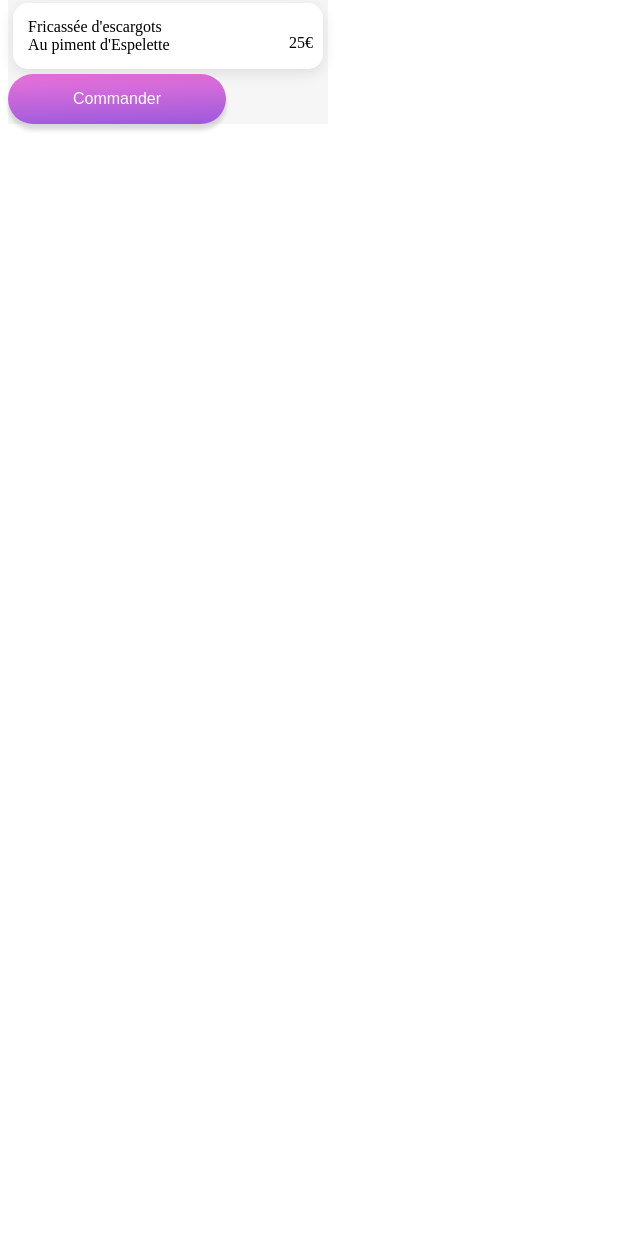
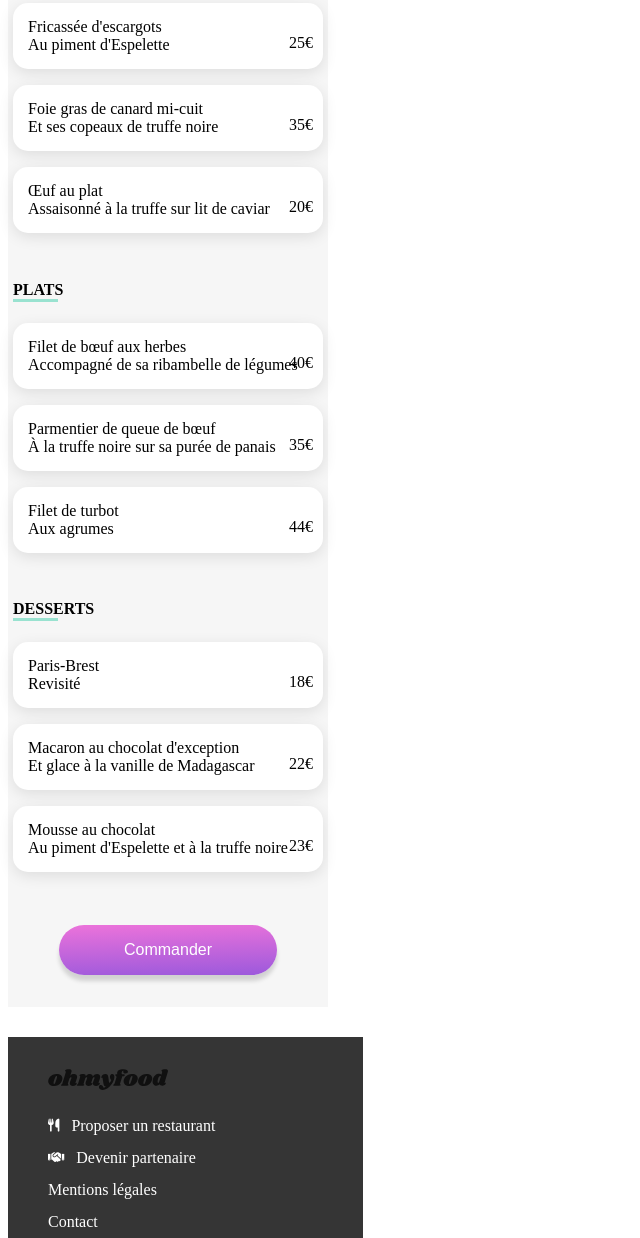
Before and after one commit to Vanessa-Peixoto/ohmyfood, a plain HTML site: page restau1.html in a window 1280 px wide. Shown: the part 389-1627 px from the top of the page, without its empty margins (0-640 px from the left). Before the commit the page ends 800 px from the top, so only its background shows below. Drawn offline with Linux system fonts and the light colour scheme.

Commit message:
finish restau page 1

```diff
--- a/restau1.html
+++ b/restau1.html
@@ -39,19 +39,104 @@
                 </article>
             </a>
 
+            <a href="#">
+                <article class="container-menu">
+                    <p>Foie gras de canard mi-cuit</p>
+                    <p>Et ses copeaux de truffe noire</p>
+                    <p class="price">35€</p>
+                </article>
+            </a>
 
+            <a href="#">
+                <article class="container-menu">
+                    <p>Œuf au plat</p>
+                    <p>Assaisonné à la truffe sur lit de caviar</p>
+                    <p class="price">20€</p>
+                </article>
+            </a>
         </section>
 
+        <section class="container-section">
+            <h4>Plats</h4>
 
-        <section></section>
-        <section></section>
+            <a href="#">
+                <article class="container-menu">
+                    <p>Filet de bœuf aux herbes</p>
+                    <p>Accompagné de sa ribambelle de légumes</p>
+                    <p class="price">40€</p>
+                </article>
+            </a>
 
-        <button class="btn">Commander</button>
+            <a href="#">
+                <article class="container-menu">
+                    <p>Parmentier de queue de bœuf</p>
+                    <p>À la truffe noire sur sa purée de panais</p>
+                    <p class="price">35€</p>
+                </article>
+            </a>
+
+            <a href="#">
+                <article class="container-menu">
+                    <p>Filet de turbot</p>
+                    <p>Aux agrumes</p>
+                    <p class="price">44€</p>
+                </article>
+            </a>
+        </section>
+
+        <section class="container-section">
+            <h4>Desserts</h4>
+
+            <a href="#">
+                <article class="container-menu">
+                    <p>Paris-Brest</p>
+                    <p>Revisité</p>
+                    <p class="price">18€</p>
+                </article>
+            </a>
+
+            <a href="#">
+                <article class="container-menu">
+                    <p>Macaron au chocolat d'exception</p>
+                    <p>Et glace à la vanille de Madagascar</p>
+                    <p class="price">22€</p>
+                </article>
+            </a>
+
+            <a href="#">
+                <article class="container-menu">
+                    <p>Mousse au chocolat</p>
+                    <p>Au piment d'Espelette et à la truffe noire</p>
+                    <p class="price">23€</p>
+                </article>
+            </a>
+        </section>
+
+        <div class="container-btn">
+            <button class="btn">Commander</button>
+        </div>
     </main>
 
+    <footer class="footer-menu">
+        <div>
+            <img src="images/logo/ohmyfood@2x.svg" alt="logo du site">
+        </div>
 
-    <footer></footer>
-
-
+        <div>
+            <ul>
+                <li class="footer-list">
+                    <i class="fa-solid fa-utensils"></i>
+                    <p>Proposer un restaurant</p>
+                </li>
+                <li class="footer-list">
+                    <i class="fa-solid fa-handshake"></i>
+                    <p>Devenir partenaire</p>
+                </li>
+                <li class="footer-list">Mentions légales</li>
+                <!--Mailto ?-->
+                <li class="footer-list">Contact</li>
+            </ul>
+        </div>
+    </footer>
 </body>
 </html>
--- a/style-menu.css
+++ b/style-menu.css
@@ -63,6 +63,7 @@
     border-radius: 15px;
     box-shadow: 0px 4.011494159698486px 15.043103218078613px 0px #0000001A;
     padding: 15px;
+    margin-bottom: 1em;
 }
 
 .container-menu p {
@@ -75,3 +76,18 @@
     margin: 0;
     bottom: 17px;
 }
+
+.container-btn {
+    text-align: center;
+    margin-top: 2em;
+    margin-bottom: 2em;
+}
+
+
+
+/*****Footer****/
+
+.footer-menu {
+    position: relative;
+    top: 67em;
+}
```
